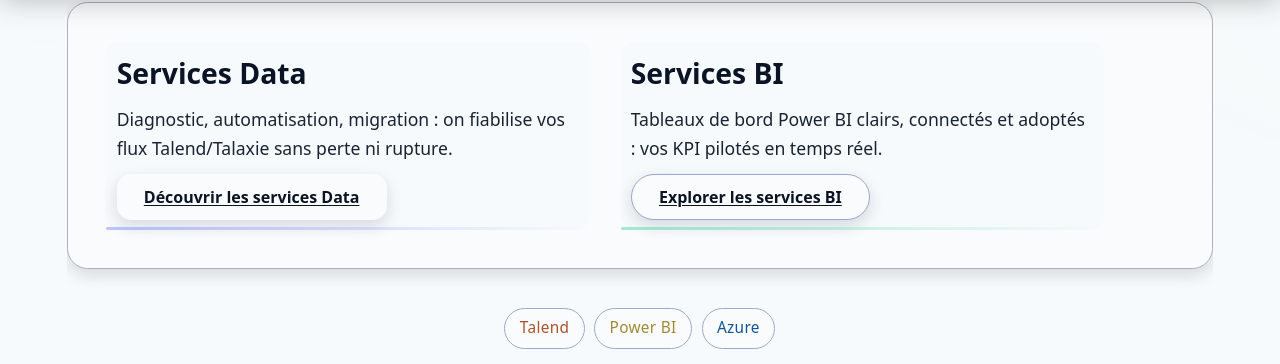
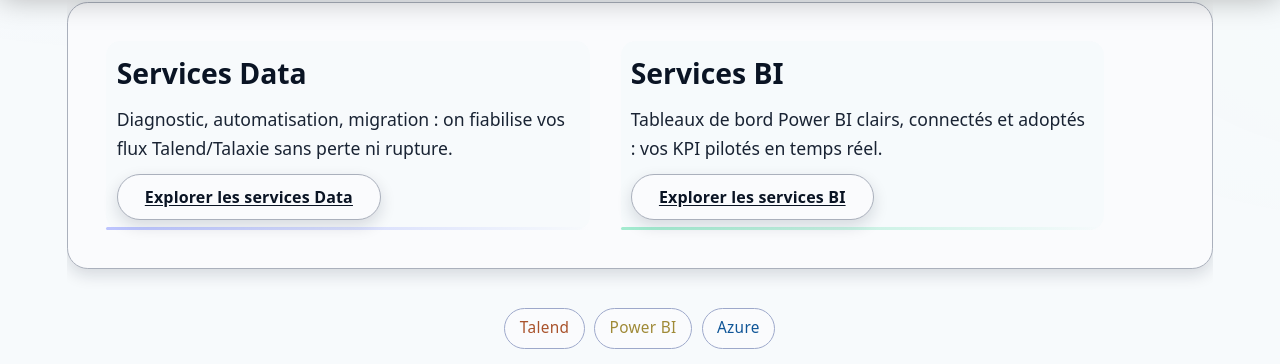
Before and after one commit to mbodetdata/mbodetdata.github.io, a Jekyll site: the page built from index.md, in a window 1280 px wide and 1400 px high, scrolled down 1398 px. Shown: the part 81-445 px from the top of the window. Built offline with Jekyll 4.4.1, drawn with Linux system fonts in a browser that asks for light colours.

Commit message:
Services

```diff
--- a/_includes/services.html
+++ b/_includes/services.html
@@ -133,16 +133,16 @@
       <div class="service-cta__col service-cta__col--data">
         <h3 id="services-cta-combo">Services Data</h3>
         <p>Diagnostic, automatisation, migration : on fiabilise vos flux Talend/Talaxie sans perte ni rupture.</p>
-        <a class="btn btn--primary"
+        <a class="btn service-cta__btn service-cta__btn--data"
            href="{{ '/services-talend-talaxie/' | relative_url }}"
            data-track-click="services_cta_talend">
-          Découvrir les services Data
+          Explorer les services Data
         </a>
       </div>
       <div class="service-cta__col service-cta__col--bi">
         <h3>Services BI</h3>
         <p>Tableaux de bord Power BI clairs, connectés et adoptés : vos KPI pilotés en temps réel.</p>
-        <a class="btn ghost"
+        <a class="btn service-cta__btn service-cta__btn--bi"
            href="{{ '/services-powerbi/' | relative_url }}"
            data-track-click="services_cta_powerbi">
           Explorer les services BI
--- a/assets/styles.css
+++ b/assets/styles.css
@@ -616,9 +616,57 @@ main{ max-width:var(--container); margin:auto; padding:clamp(1.2rem,1.5vw,2rem)
   padding:.68rem 1.7rem;
   margin-top:.2rem;
 }
+.service-cta__btn{
+  border-radius:999px;
+  font-weight:700;
+  letter-spacing:.01em;
+  color:#f6f9ff;
+  border:1px solid color-mix(in oklab, var(--border), var(--brand) 18%);
+  background: linear-gradient(135deg,
+    color-mix(in oklab, var(--surface-1) 88%, var(--brand) 12%) 0%,
+    color-mix(in oklab, var(--surface-0) 92%, var(--brand-2) 8%) 100%);
+  box-shadow:0 12px 24px rgba(8,11,20,.22);
+}
+.service-cta__btn:hover{
+  transform:translateY(-2px);
+  box-shadow:0 16px 30px rgba(8,11,20,.28);
+  background: linear-gradient(135deg,
+    color-mix(in oklab, var(--surface-1) 88%, var(--brand) 12%) 0%,
+    color-mix(in oklab, var(--surface-0) 92%, var(--brand-2) 8%) 100%);
+}
+.service-cta__btn:focus-visible{
+  outline:none;
+  box-shadow:0 0 0 3px color-mix(in oklab, var(--brand) 35%, transparent), 0 12px 24px rgba(8,11,20,.28);
+  background: linear-gradient(135deg,
+    color-mix(in oklab, var(--surface-1) 88%, var(--brand) 12%) 0%,
+    color-mix(in oklab, var(--surface-0) 92%, var(--brand-2) 8%) 100%);
+}
 .service-cta .btn.ghost{
   border-radius:999px;
   border:1px solid color-mix(in oklab, var(--border), var(--brand) 22%);
+}
+.service-cta__btn--data{
+  background: linear-gradient(135deg,
+    color-mix(in oklab, var(--surface-1) 90%, var(--brand) 10%) 0%,
+    color-mix(in oklab, var(--surface-0) 94%, var(--brand-2) 6%) 100%);
+}
+.service-cta__btn--data:hover,
+.service-cta__btn--data:focus-visible{
+  background: linear-gradient(135deg,
+    color-mix(in oklab, var(--surface-1) 88%, var(--brand) 12%) 0%,
+    color-mix(in oklab, var(--surface-0) 92%, var(--brand-2) 8%) 100%);
+}
+.service-cta__btn--bi{
+  background: linear-gradient(135deg,
+    color-mix(in oklab, var(--surface-1) 90%, var(--brand-2) 10%) 0%,
+    color-mix(in oklab, var(--surface-0) 94%, var(--brand) 6%) 100%);
+  border-color:color-mix(in oklab, var(--border), var(--brand-2) 18%);
+}
+.service-cta__btn--bi:hover,
+.service-cta__btn--bi:focus-visible{
+  background: linear-gradient(135deg,
+    color-mix(in oklab, var(--surface-1) 88%, var(--brand-2) 12%) 0%,
+    color-mix(in oklab, var(--surface-0) 92%, var(--brand) 8%) 100%);
 }
 .service-cta__actions{ display:none; }
 .services-footer{
```
